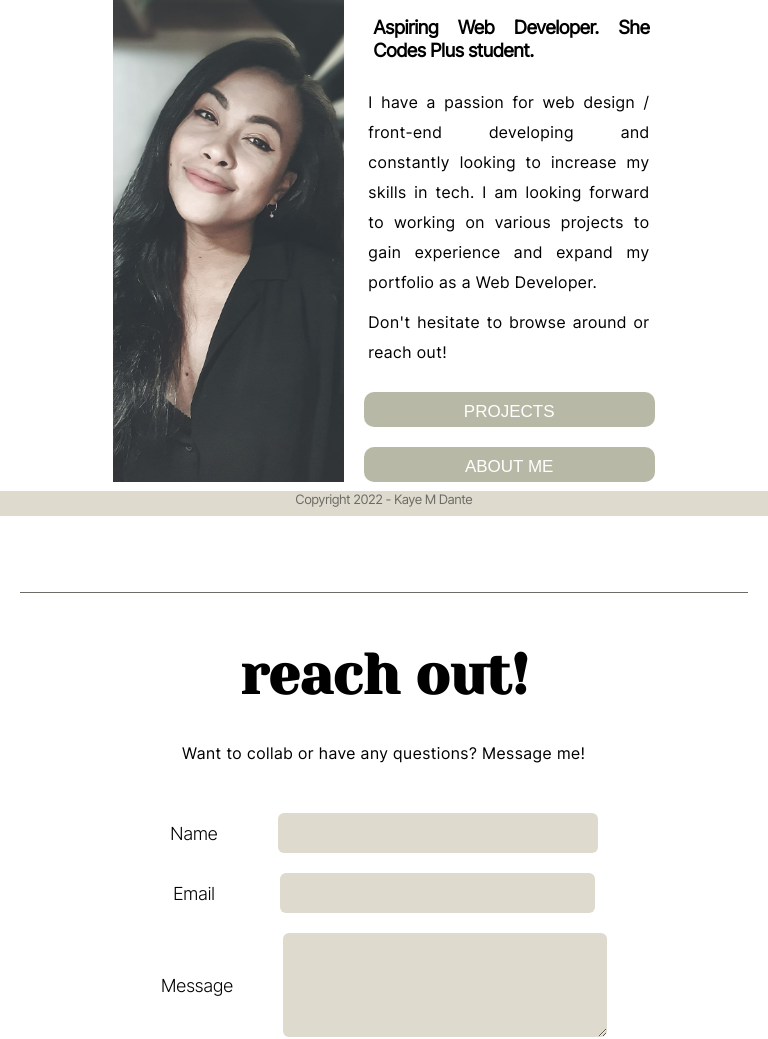
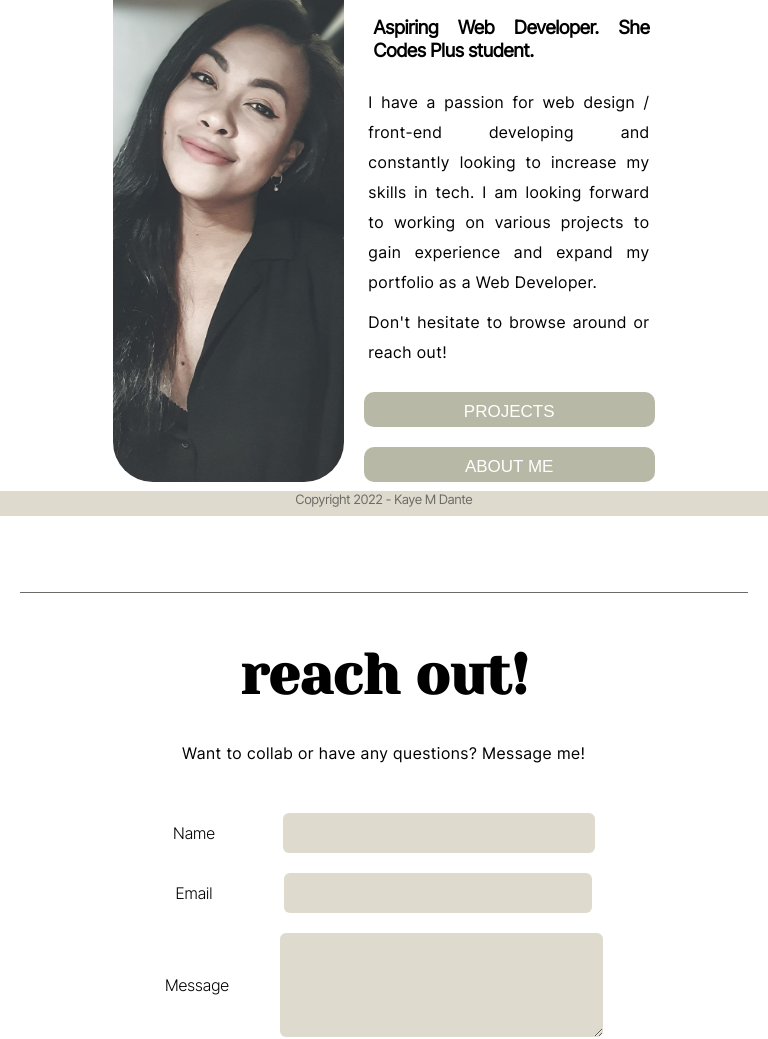
Before and after one commit to KayeDante89/KayeDante89.github.io, a plain HTML site: page index.html in a window 768 px wide. Shown: the part 284-1323 px from the top of the page. Drawn offline with Linux system fonts and the light colour scheme.

```diff
--- a/styles.css
+++ b/styles.css
@@ -96,6 +96,7 @@ h3 {
   width: 30vw;
   height: 500px;
   object-fit: cover;
+  border-radius: 40px;
   /* margin: 20px; */
 }
 
@@ -109,7 +110,6 @@ section#index-section {
   /* display: inline-block;
   vertical-align: middle; */
   display: flex;
-  justify-content: center;
   align-content: center;
   flex-direction: column;
   margin: 10px;
@@ -163,7 +163,7 @@ footer {
 
   /* ----- CSS for PROJECTS PAGE ------- */
 
-  #page-title {
+#page-title {
   height: 60px;
   margin: 30px;
   font-size: 56px;
@@ -242,8 +242,8 @@ label {
 }
 
 .form-item label {
-  font-size: 18px;
-  flex-basis: 14%;
+  font-size: 16px;
+  flex-basis: 15%;
 }
 
 .form-item button {
@@ -354,6 +354,12 @@ label {
 @media (min-width: 600px) and (max-width: 1190px) {
 
    /*  ---- FOR MAIN PAGE ----- */
+  #prof-pic {
+    height: auto;
+    min-height: 550px;
+    /* margin-right: 30px; */
+  }
+
 
   h1 {
     font-size: 8vw;
```
Also changed, not shown: about-page.html (+1 -1 lines), images/fam-photo.jpeg (added).
